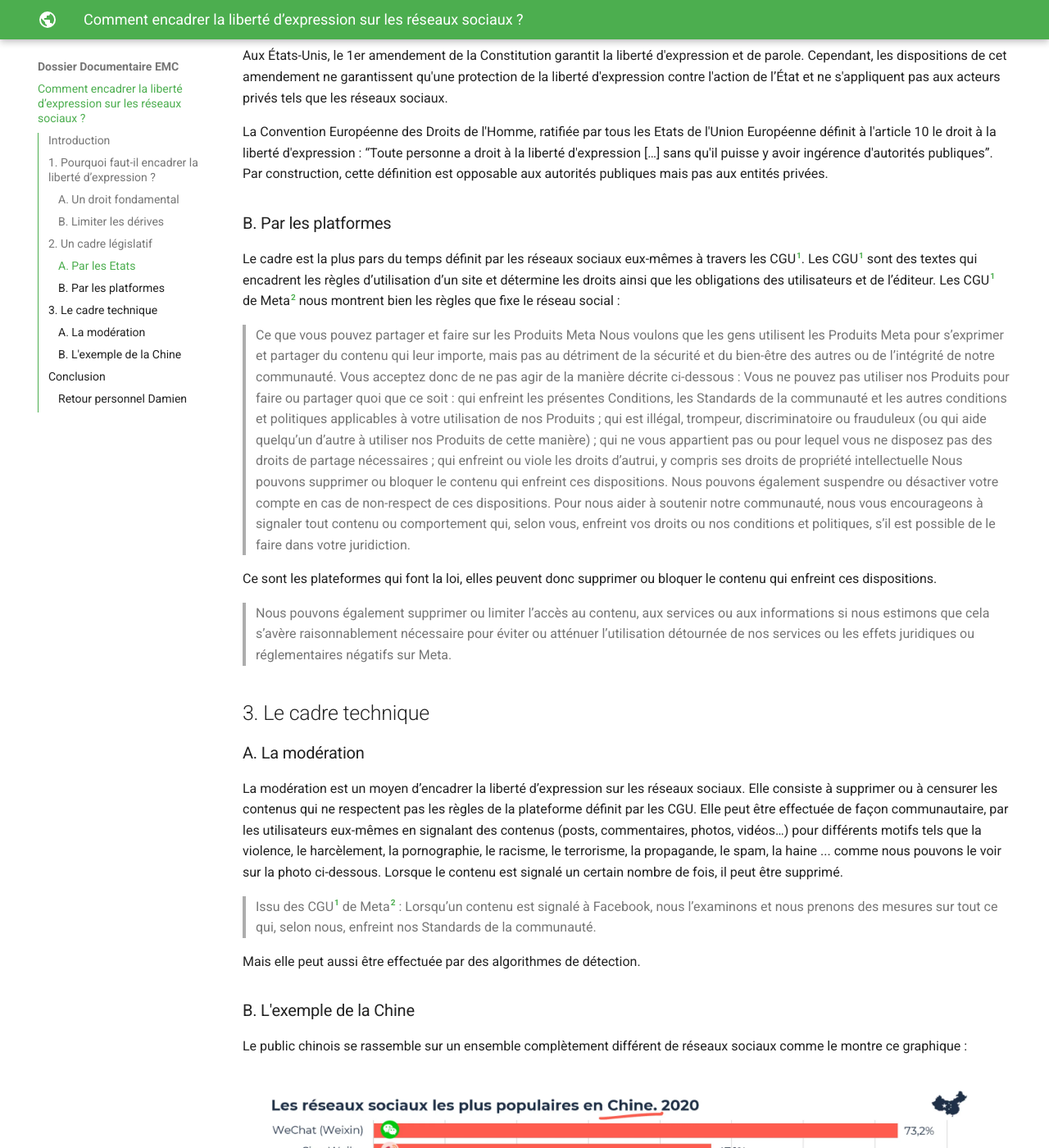
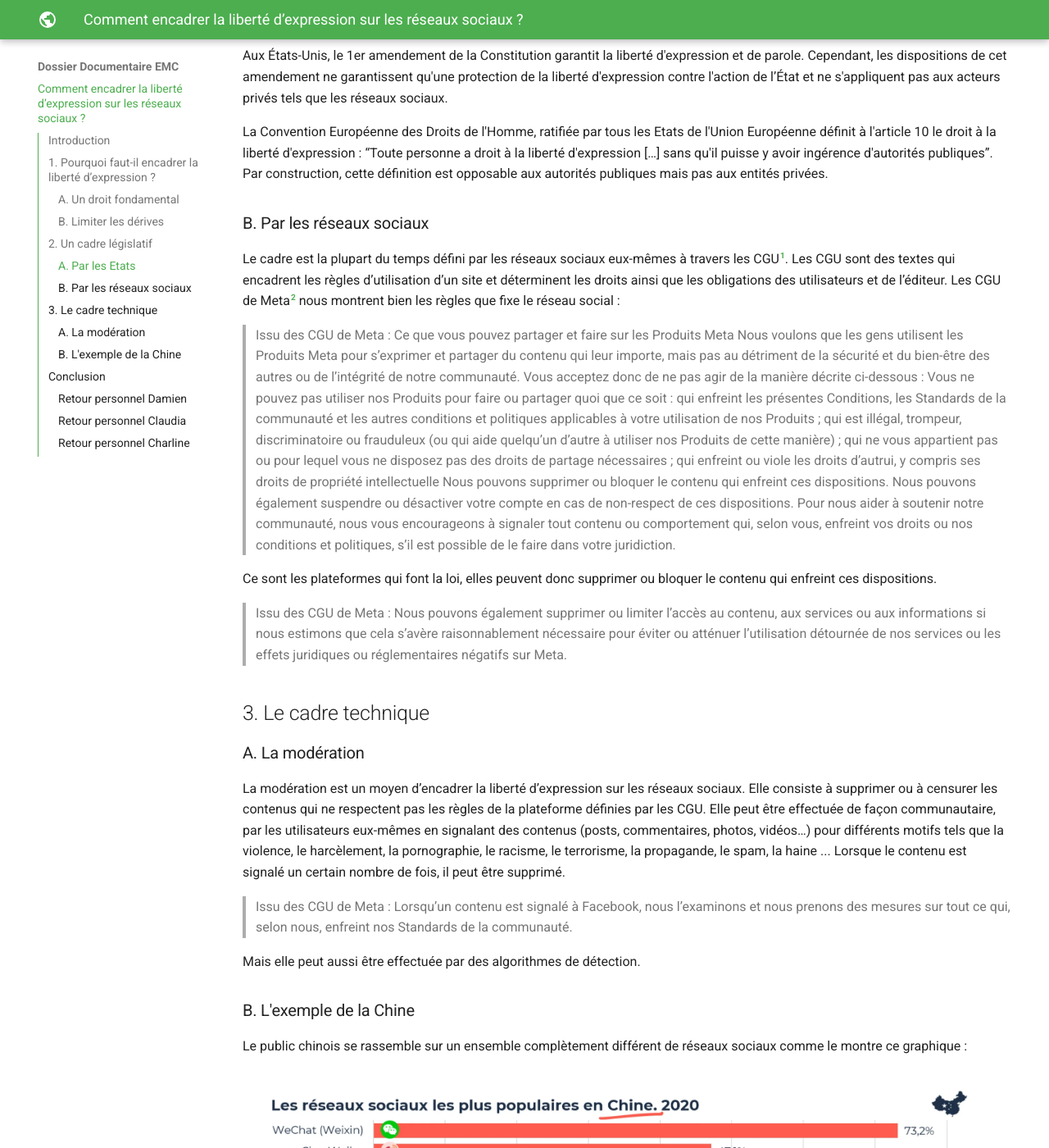
Before and after one commit to kangapi/EMC, an MkDocs documentation site: the page built from docs/index.md, in a window 1280 px wide and 1400 px high, scrolled down 1630 px. Shown: the whole window at 82% size. Built offline with MkDocs 1.6.1 and Material for MkDocs 9.7.7, drawn with Linux system fonts in a browser that asks for light colours; some of the changed text lies outside the part shown.

Commit message:
Add Claudia

```diff
--- a/docs/index.md
+++ b/docs/index.md
@@ -39,11 +39,12 @@
 
 La Convention Européenne des Droits de l'Homme, ratifiée par tous les Etats de l'Union Européenne définit à l'article 10 le droit à la liberté d'expression : “Toute personne a droit à la liberté d'expression […] sans qu'il puisse y avoir ingérence d'autorités publiques”. Par construction, cette définition est opposable aux autorités publiques mais pas aux entités privées.
 
-### B. Par les platformes
+### B. Par les réseaux sociaux
 
-Le cadre est la plus pars du temps définit par les réseaux sociaux eux-mêmes à travers les CGU[^1].
-Les CGU[^1] sont des textes qui encadrent les règles d’utilisation d’un site et détermine les droits ainsi que les obligations des utilisateurs et de l’éditeur. Les CGU[^1] de Meta[^2] nous montrent bien les règles que fixe le réseau social :
+Le cadre est la plupart du temps défini par les réseaux sociaux eux-mêmes à travers les CGU[^1].
+Les CGU sont des textes qui encadrent les règles d’utilisation d’un site et déterminent les droits ainsi que les obligations des utilisateurs et de l’éditeur. Les CGU de Meta[^2] nous montrent bien les règles que fixe le réseau social :
 
+>Issu des CGU de Meta :
 >Ce que vous pouvez partager et faire sur les Produits Meta
  Nous voulons que les gens utilisent les Produits Meta pour s’exprimer et partager du contenu qui leur importe, mais pas au détriment de la sécurité et du bien-être des autres ou de l’intégrité de notre communauté. Vous acceptez donc de ne pas agir de la manière décrite ci-dessous :
  Vous ne pouvez pas utiliser nos Produits pour faire ou partager quoi que ce soit :
@@ -56,16 +57,17 @@
 
 Ce sont les plateformes qui font la loi, elles peuvent donc supprimer ou bloquer le contenu qui enfreint ces dispositions.
 
+>Issu des CGU de Meta :
 > Nous pouvons également supprimer ou limiter l’accès au contenu, aux services ou aux informations si nous estimons que cela s’avère raisonnablement nécessaire pour éviter ou atténuer l’utilisation détournée de nos services ou les effets juridiques ou réglementaires négatifs sur Meta.
 ## 3. Le cadre technique
 
 ### A. La modération
 
-La modération est un moyen d’encadrer la liberté d’expression sur les réseaux sociaux. Elle consiste à supprimer ou à censurer les contenus qui ne respectent pas les règles de la plateforme définit par les CGU.
-Elle peut être effectuée de façon communautaire, par les utilisateurs eux-mêmes en signalant des contenus (posts, commentaires, photos, vidéos…) pour différents motifs tels que la violence, le harcèlement, la pornographie, le racisme, le terrorisme, la propagande, le spam, la haine ... comme nous pouvons le voir sur la photo ci-dessous.
+La modération est un moyen d’encadrer la liberté d’expression sur les réseaux sociaux. Elle consiste à supprimer ou à censurer les contenus qui ne respectent pas les règles de la plateforme définies par les CGU.
+Elle peut être effectuée de façon communautaire, par les utilisateurs eux-mêmes en signalant des contenus (posts, commentaires, photos, vidéos…) pour différents motifs tels que la violence, le harcèlement, la pornographie, le racisme, le terrorisme, la propagande, le spam, la haine ...
 Lorsque le contenu est signalé un certain nombre de fois, il peut être supprimé.
 
->Issu des CGU[^1] de Meta[^2] :
+>Issu des CGU de Meta :
 >Lorsqu’un contenu est signalé à Facebook, nous l’examinons et nous prenons des mesures sur tout ce qui, selon nous, enfreint nos Standards de la communauté.
 
 Mais elle peut aussi être effectuée par des algorithmes de détection.
@@ -75,7 +77,7 @@
 Le public chinois se rassemble sur un ensemble complètement différent de réseaux sociaux comme le montre ce graphique :
 <figure markdown>
   ![topreseaux-Chine.webp](images%2Ftopreseaux-Chine.webp){ width="1000" }
-  <figcaption>Graphique montrant les réseaux sociaux les plus populaires en chine blog.digimind.com</figcaption>
+  <figcaption>Graphique montrant les réseaux sociaux les plus populaires en Chine blog.digimind.com</figcaption>
 </figure>
 La Chine est un pays qui a mis en place un cadre législatif et technique pour encadrer la liberté d’expression sur les réseaux sociaux.
 L’Internet chinois est encadré de façon drastique par un système complexe de censure (« la Grande Muraille électronique ») qui bloque notamment les réseaux sociaux Facebook et Twitter, ainsi que YouTube et Google.
@@ -88,7 +90,7 @@
 Il est actuellement très difficile de définir un cadre légal et technique pour encadrer la liberté d’expression sur les réseaux sociaux, ils sont des outils qui évoluent très rapidement et qui sont très complexes.
 Mais dans un futur proche grace aux avancées de l'intelligence artificielle il sera possible de modérer les contenus de façon plus efficace et plus rapide.
 L'IA[^3] [Perspective](https://perspectiveapi.com) de Google est un exemple de ce que pourrait être l'avenir de la modération des contenus sur les réseaux sociaux.
-Elle est déjà capable de détecter les commentaires haineux et les supprimer automatiquement.
+Elle est déjà capable de détecter les commentaires haineux et de les supprimer automatiquement.
 Mais L'encadrement doit aussi être une preoccupation de la part des propriétaires des réseaux sociaux, car en absence de lois contraignantes, ils sont les seuls à pouvoir décider de ce qui est autorisé ou non sur leurs plateformes.
 
 ### Retour personnel Damien
@@ -96,6 +98,13 @@
 Ce dossier documentaire m'a permis de comprendre l'importance de la liberté d'expression sur les réseaux sociaux, mais aussi de comprendre les enjeux.
 De plus, travailler en groupe en se répartissant les tâches n'est pas simple, mais cela permet de mieux comprendre les différents points de vue et de mieux appréhender le sujet.
 
+### Retour personnel Claudia
+
+Cette expérience à plusieurs points positifs car il favorise les échanges par groupes donc cela permet d’avoir des points de vue totalement différents et il faut donc trouver un juste milieu.
+Cependant ce travail n’était pas gagné d’avance car il y a beaucoup d’informations à citer et de nombreux chiffres, diagrammes, lois ... on a donc dû faire un tri et garder le plus important.
+
+### Retour personnel Charline
+
 
 [^1]: Conditions générales d’utilisation
 [^2]: Maison-mère de Facebook qui regroupe entre autre Instagram et WhatsApp
```
